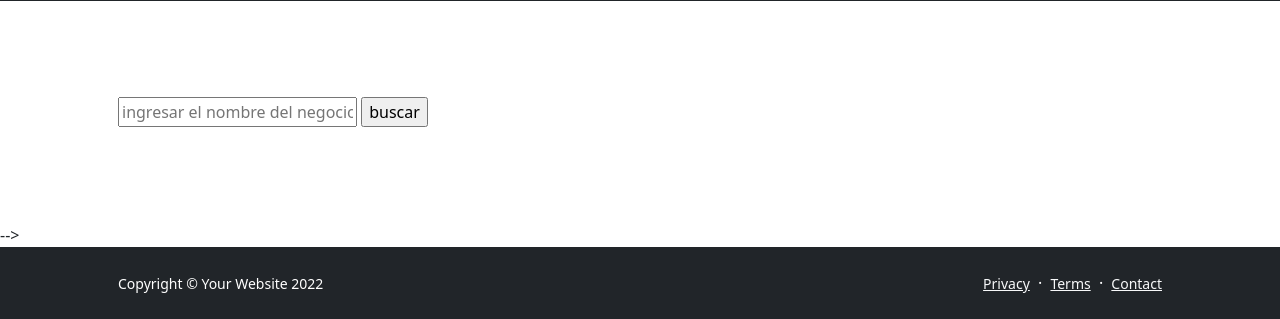
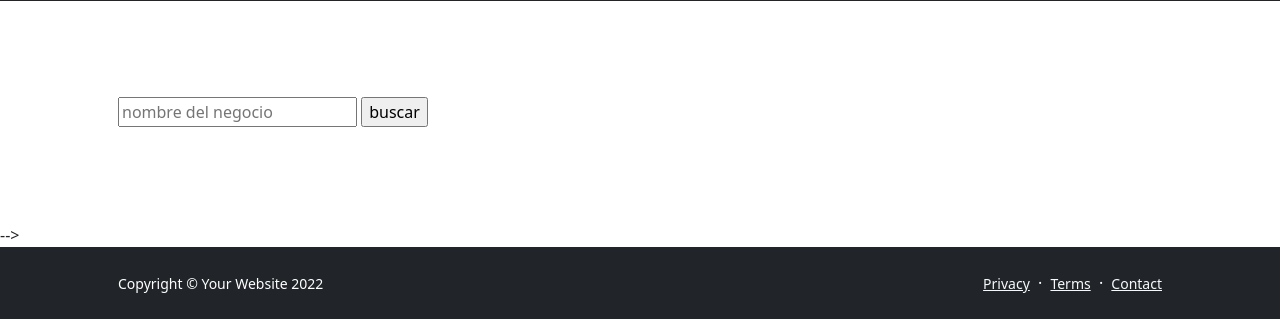
Before and after one commit to ckalvaro/proyecto_coder, a Django app: page /AppNegocio/buscar_negocio/ in a window 1280 px wide. Shown: the part 518-837 px from the top of the page. Run offline with Django 4.2, Linux system fonts and the light colour scheme; grey boxes labelled with a size stand in for pictures from a placeholder-image service; some libraries are stand-ins or nearby versions.

Commit message:
Cambio en placeholder

```diff
--- a/AppNegocio/templates/AppNegocio/buscar_negocios.html
+++ b/AppNegocio/templates/AppNegocio/buscar_negocios.html
@@ -4,7 +4,7 @@
 
 <form action = "" method = "POST"> {% csrf_token %}
 
-    <input type = "text" name = "nombre" id = "nombre" placeholder = "ingresar el nombre del negocio"/>
+    <input type = "text" name = "nombre" id = "nombre" placeholder = "nombre del negocio"/>
 
 
     <input type = "submit" value = "buscar" />
```
